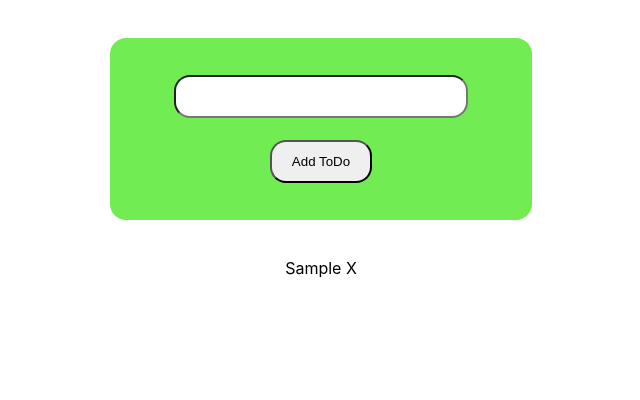
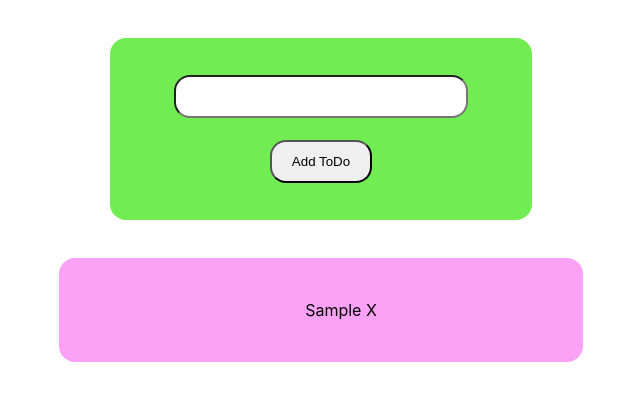
Before and after one commit to viman39/tasks-manager-react, a React (Create React App) app: page / in a window 1280 px wide. Both pictures are taken after typing "Sample" into the empty fields and a click on the button "Add ToDo". Shown: the top 400 px of the page, without its empty margins (319-959 px from the left). Built offline with nearby package versions, Linux system fonts and the light colour scheme.

Commit message:
add css for tasks card and task done element

```diff
--- a/src/components/ToDoListHolder/ToDoListHolder.js
+++ b/src/components/ToDoListHolder/ToDoListHolder.js
@@ -1,25 +1,33 @@
+import styles from './ToDoListHolder.module.css'
+
 const ToDoListHolder = (props) => {
     const tasks = props.tasks
 
     if ( tasks.length === 0 ){
-        return <div>No tasks yet!</div>
+        return <div className={styles.card}>No tasks yet!</div>;
     } else {
         const markAsFinished = (event) => {
-            console.log(event)
-            props.markAsFinished(event.target.id)
+          props.markAsFinished(event.target.id);
         }
 
-        const filteredTasks = tasks.filter( task => { return task.done === false } )
+        const tasksDisplay = tasks.map((task) => (
+          <li
+            id={task.id}
+            key={task.id}
+            onClick={markAsFinished}
+            className={`${styles.task} ${
+              task.done === true && styles["task-done"]
+            }`}
+          >
+            {task.name} {task.done === true ? ' V' : ' X'}
+          </li>
+        ));
 
-        const tasksDisplay = filteredTasks.map(task =>
-            <div id={task.id} key={task.id} onClick={markAsFinished}>
-                {task.name} X
-            </div>
-        )
-
-        return <div>
-            {tasksDisplay}
-        </div>
+        return (
+          <div className={styles.card}>
+            <ul>{tasksDisplay}</ul>
+          </div>
+        );
     }
 }
 
--- /dev/null
+++ b/src/components/ToDoListHolder/ToDoListHolder.module.css
@@ -0,0 +1,17 @@
+.card {
+  padding: 2%;
+  background-color: rgba(247, 86, 239, 0.548);
+  margin: 3% auto;
+  width: 37%;
+  max-width: 47%;
+  border-radius: 1rem;
+}
+
+.task {
+  list-style: none;
+}
+
+.task.task-done {
+  color: rgb(114, 236, 83);
+  text-decoration: line-through;
+}
```
